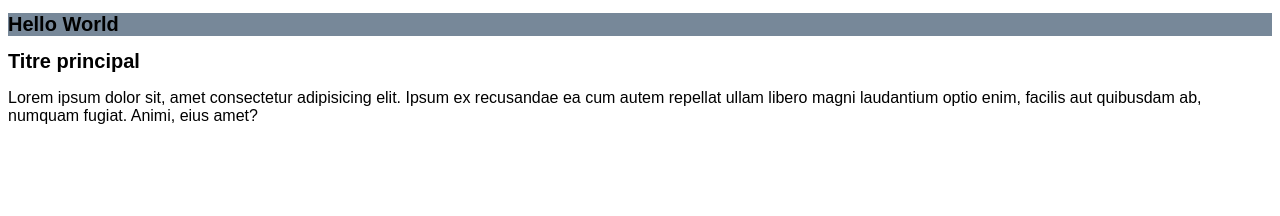
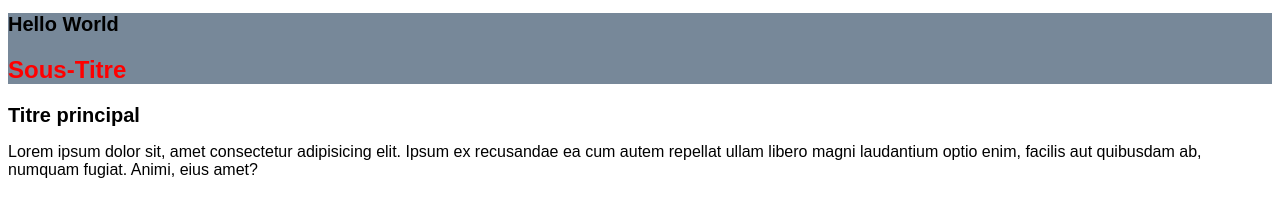
Before and after one commit to MiguelASV/ex3, a plain HTML site: page index.html in a window 1280 px wide. Drawn offline with Linux system fonts and the light colour scheme.

Commit message:
h2 dans le header avec sous titre

```diff
--- a/css/style.css
+++ b/css/style.css
@@ -10,3 +10,7 @@ h1 {
     font-family: Arial;
     font-size: 20px;
 }
+
+h2 {
+    color : red;
+}
--- a/index.html
+++ b/index.html
@@ -10,6 +10,7 @@
 <body>
     <header>
       <h1>Hello World</h1>
+      <h2>Sous-Titre</h2>
     </header>
     <main>
         <h1>Titre principal</h1>
```
